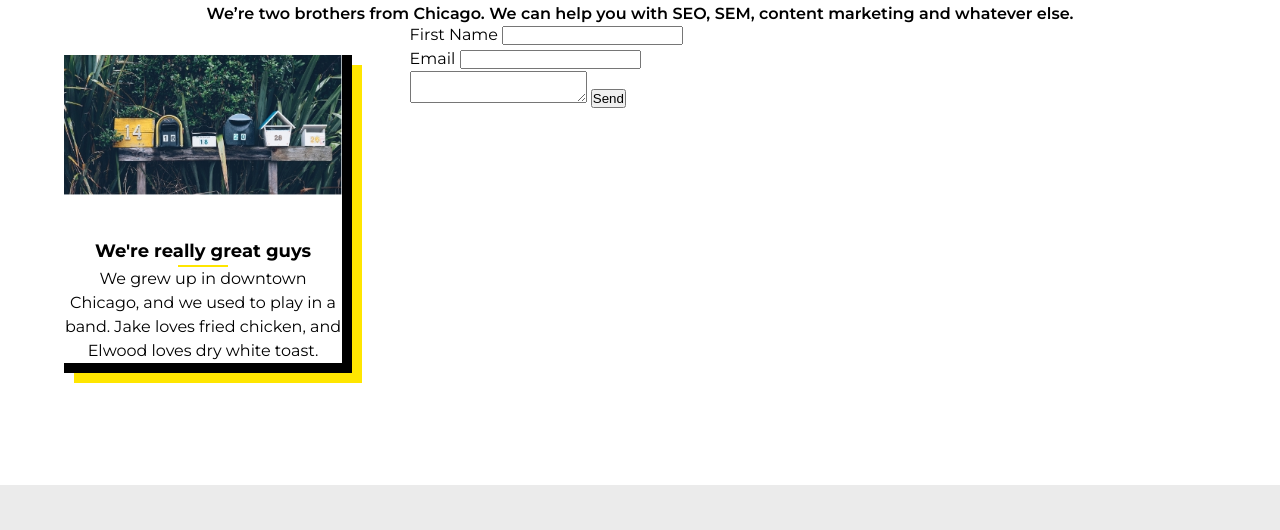
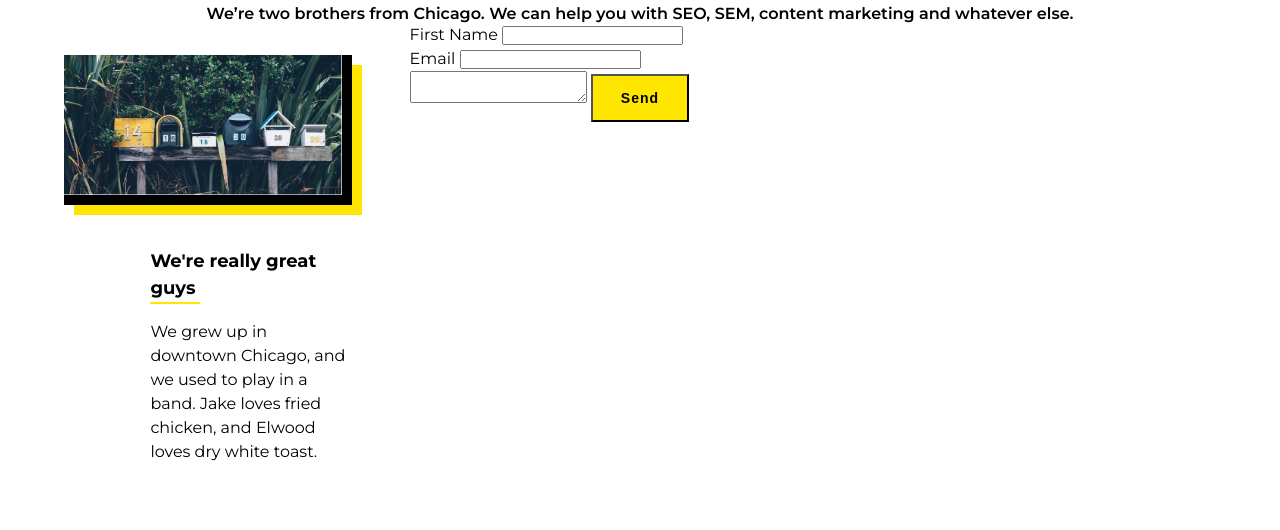
Before and after one commit to DanonymousCoder/HTML-CSS-Sprint, a plain HTML site: page Course_06/practice_7/contact.html in a window 1280 px wide. Shown: the part 211-741 px from the top of the page. Drawn offline with Linux system fonts and the light colour scheme; a web font is replaced by a local one.

Commit message:
refactor contact page layout and styling for improved structure and presentation

```diff
--- a/Course_06/practice_7/contact.html
+++ b/Course_06/practice_7/contact.html
@@ -67,9 +67,11 @@
             </div>
             <div class="other-img abt-img">
                 <img src="./img/contact.jpg" alt="">
-                <h3>We're really great guys</h3>
-                <p>We grew up in downtown Chicago, and we used to play in a band. Jake loves fried chicken, and
-                    Elwood loves dry white toast.</p>
+                <div class="abt-txt">
+                    <h3>We're really great guys</h3>
+                    <p>We grew up in downtown Chicago, and we used to play in a band. Jake loves fried chicken, and
+                        Elwood loves dry white toast.</p>
+                </div>
             </div>
 
             <div class="abt-txt">
@@ -85,7 +87,7 @@
                         </div>
                     </div>
                     <textarea name="message" id="message"></textarea>
-                    <button>Send</button>
+                    <button class="btn contact-btn">Send</button>
                 </form>
             </div>
         </section>
--- a/Course_06/practice_7/index.css
+++ b/Course_06/practice_7/index.css
@@ -24,7 +24,7 @@ img {
     grid-template-columns: 1em repeat(3, 1fr) 1em;
 }
 
-.other-img {
+.other-img img {
     margin-top: 2em;
     border-right: 10px solid #000000;
     border-bottom: 10px solid #000000;
@@ -342,11 +342,6 @@ header {
         justify-self: flex-start;
     }
 
-    .abt-img img {
-        width: 100%;
-        border-color: aqua;
-    }
-
     .abt-txt {
         grid-area: textt;
         width: 70%;
@@ -397,6 +392,7 @@ h2::after {
 
 .abt-img {
     width: 95%;
+    text-align: left;
 }
 
 .abt-img img {
```
